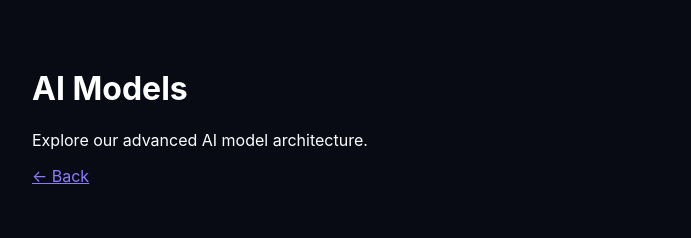
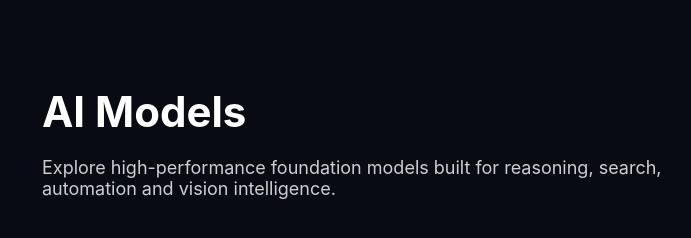
Before and after one commit to Gagan1468/Discord, a plain HTML site: page models.html in a window 1280 px wide. Shown: the whole page, without its empty margins (16-707 px from the left). Drawn offline with Linux system fonts and the light colour scheme.

Commit message:
Update models.html

```diff
--- a/models.html
+++ b/models.html
@@ -1,15 +1,15 @@
 <!DOCTYPE html>
 <html>
 <head>
-  <title>Models - Nova AI</title>
-  <style>
-    body { background:#080b14; color:white; font-family:Inter; padding:40px; }
-    a { color:#8f7bff; }
-  </style>
+<title>Models - Nova AI Systems</title>
+<style>
+body { background:#080b14; color:white; font-family:Inter; padding:50px; }
+h1 { font-size:42px; margin-bottom:20px; }
+p { opacity:0.8; font-size:18px; max-width:700px; }
+</style>
 </head>
 <body>
 <h1>AI Models</h1>
-<p>Explore our advanced AI model architecture.</p>
-<a href="index.html">← Back</a>
+<p>Explore high-performance foundation models built for reasoning, search, automation and vision intelligence.</p>
 </body>
 </html>
```
